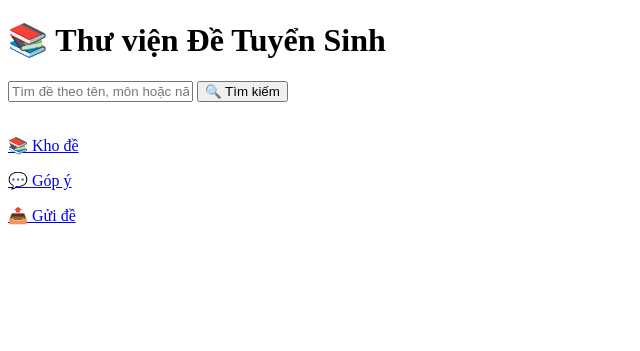
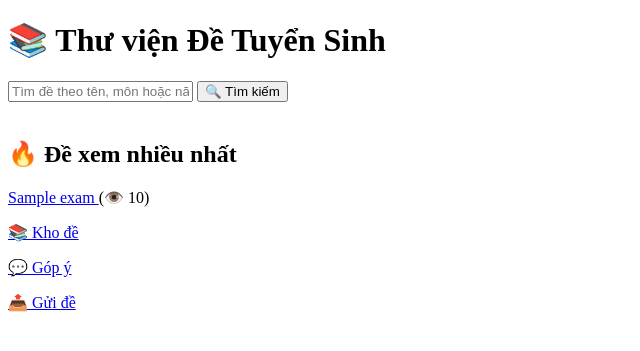
Before and after one commit to KhoiNguyen2809/flask-web, a Flask app: page / in a window 1280 px wide. Shown: the top 351 px of the page, without its empty margins (0-640 px from the left). Run offline with Flask 3, Linux system fonts and the light colour scheme; tables that the repository leaves empty hold one stand-in row (values such as "Sample post").

Commit message:
Update index.html

```diff
--- a/templates/index.html
+++ b/templates/index.html
@@ -23,6 +23,20 @@
 
 <br>
 
+<h2>🔥 Đề xem nhiều nhất</h2>
+
+{% for exam in top_exams %}
+
+    <p>
+        <a href="/exam/{{ exam[0] }}">
+            {{ exam[1] }}
+        </a>
+
+        (👁️ {{ exam[5] }})
+    </p>
+
+{% endfor %}
+
 <p>
     <a href="/exams">📚 Kho đề</a>
 </p>
```
